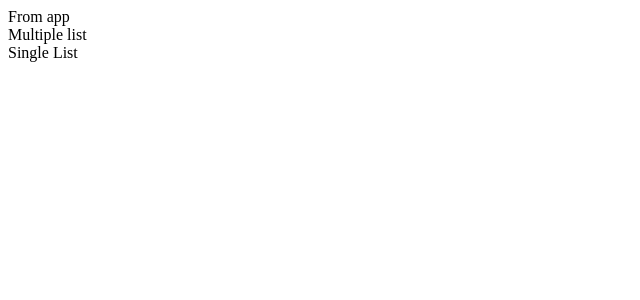
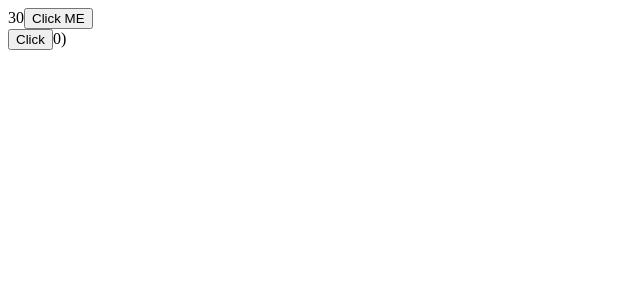
Before and after one commit to uniq47/create-react-app, a React (Create React App) app: page / in a window 1280 px wide. Shown: the top 300 px of the page, without its empty margins (0-640 px from the left). Built offline with nearby package versions, Linux system fonts and the light colour scheme.

Commit message:
useState hook in react

```diff
--- a/src/App.js
+++ b/src/App.js
@@ -1,30 +1,65 @@
 //file name with capital letter is a component
-
-import Lists from "./Lists";
+import { useState } from "react";
 
 function App() {
+  //we can supply array objects but wont getit like this
+  //const state = useState("Hello");
+  //patter we see is
+  // in place of state or setState we can use any name s'
+  //state updating function here is setConst for count
+  //created a state and restered or set hte value to 0
+  //states wull change later on
+  //state here is count and is a number here as a data type
+  // for object useState({age: 30, name: "John"}})
+  //count.age
+  const [person, setPerson] = useState({ age: 30, name: "John" });
+  const [count, setCount] = useState(0);
+  console.log(person);
+  // need to be care ful where we are , we are insdie jsx so needd to go inside
+  //  js useing {}  so we cna get hte count
+  // java script lgic states here aboter the comonent afte the return
+  //setCount()
+  // we we click the button we are calling the setCount function
+
+  //wont execute executed  before the componet is rendered
+  //then it oes to the return statement
+  // when we click on the button it will call the clickhandler function its called rerendering
+  //best pattern  to upadate state passs callback funcion and takes previos value
+  //with prev Key is comming  on first and secpond  so we need to now preserve the
+  //preserve the previous value and update the value  copy the perevioius value
+  // we change state like this we chanfe the state
+  //we pass the finction you geth the  the previous value
+  //and we update it .
+  // instead of writing this {age: 30, name: "John"} we (prev)=>{...prev ,age:23}
+  // passthe function (prev)copy previous value ...prev create new value age =23
+  // clickhandler will run once when the state is changinig
+  // but App function is  will render twice
+  function ageHandler() {
+    setPerson((prev) => ({ ...prev, age: prev.age + 1 }));
+    //setCount(count+1)
+    // setCount(() =>  count+1);
+    // fucntion(prev){
+    //  return {...prev + 1, age:23}
+  }
+  //clickhandeler is a call back function works whe nclick me is clicked
+  // we are calling the clickhandler function on  onCLick event is triggered// when we click on the function
+  // we call clickhandler function
+  //componets rerenders calling twice ,
+  // once hw app is started second whne we click on the botton
+  // state --> job to make somethign happen when user interacts with the app
+
+  function countHandler() {
+    setCount(() => count + 1);
+  }
   return (
     <div>
-        <div> From app</div>
-      {/*Prop or propoerties we are passing sigle prop list = "my list" so it goes insid the object so we can destrucutre here we passed list
-    , we need to go inside list component so we should go in list component and get so ??
-    go inside list comonent from<List lists="My List" /> */}
-      <Lists />
+      {person.age}
+      <button onClick={ageHandler}>Click ME</button>
+      <br />
+      <button onClick={countHandler}>Click</button>
+      {count})
     </div>
   );
 }
 
-//we need to export to import, use default keyword to export
 export default App;
-//-> when we have only one export we use default keyword
-
-//named export
-
-// export function App() {
-//   return;
-//   <div>
-//     {/*Prop or propoerties we are passing sigle prop list = "my list" so it goes insid the object so we can destrucutre here we passed list
-//     , we need to go inside list component so we should go in list component and get so we */}
-//     <List list ="My List" />
-//   </div>;
-// }
--- a/src/List.js
+++ /dev/null
@@ -1,9 +0,0 @@
-
-
-function List() {
-  return (
-    <div>Single List</div>
-  )
-}
-
-export default List
--- a/src/Lists.js
+++ /dev/null
@@ -1,15 +0,0 @@
-import List from "./List";
-
-//destructursing the props object and get the list prop
-function Lists() {
-  console.log(Lists);
-  //to sohw list we use it insdie the {} as its a javascript expression
-  return (
-    <div>
-      <div> Multiple list</div>
-      <List/>
-    </div>
-  );
-}
-
-export default Lists;
```
Also changed, not shown: src/index.js (line endings or trailing spaces).
